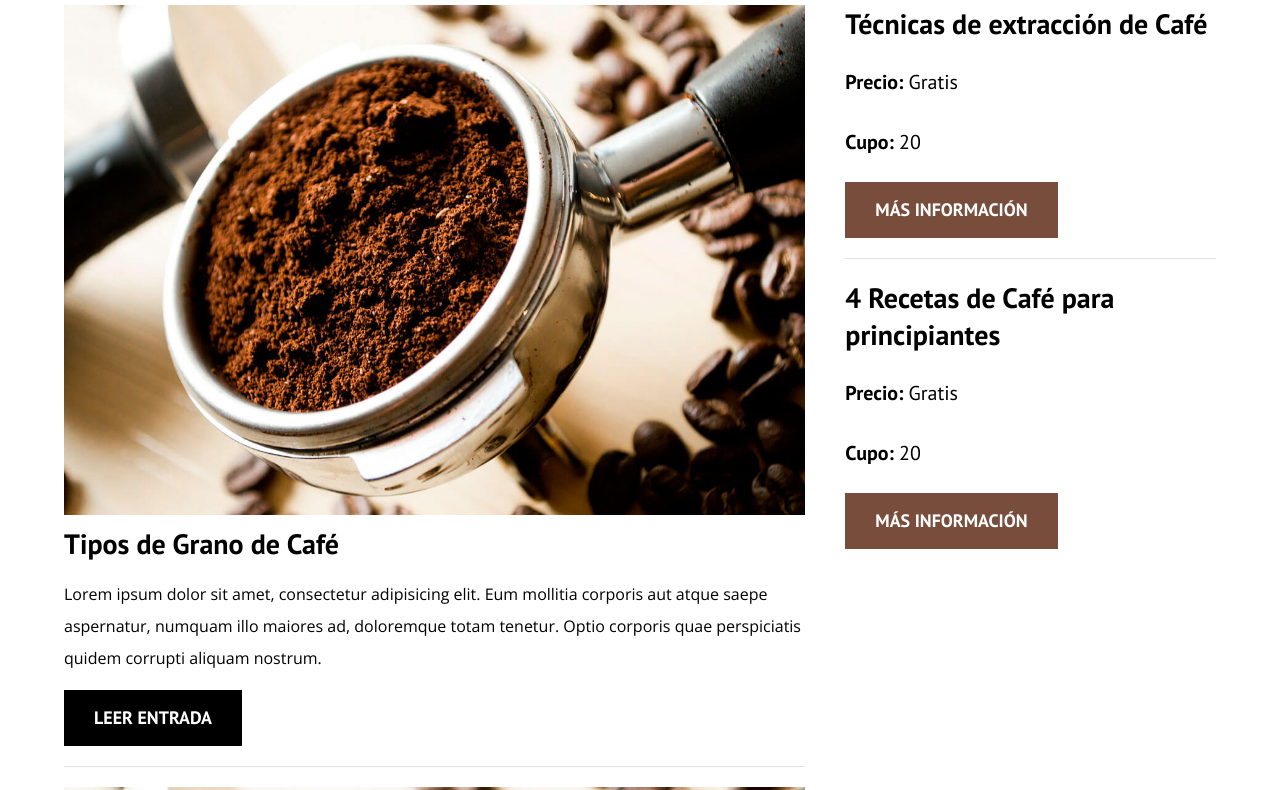
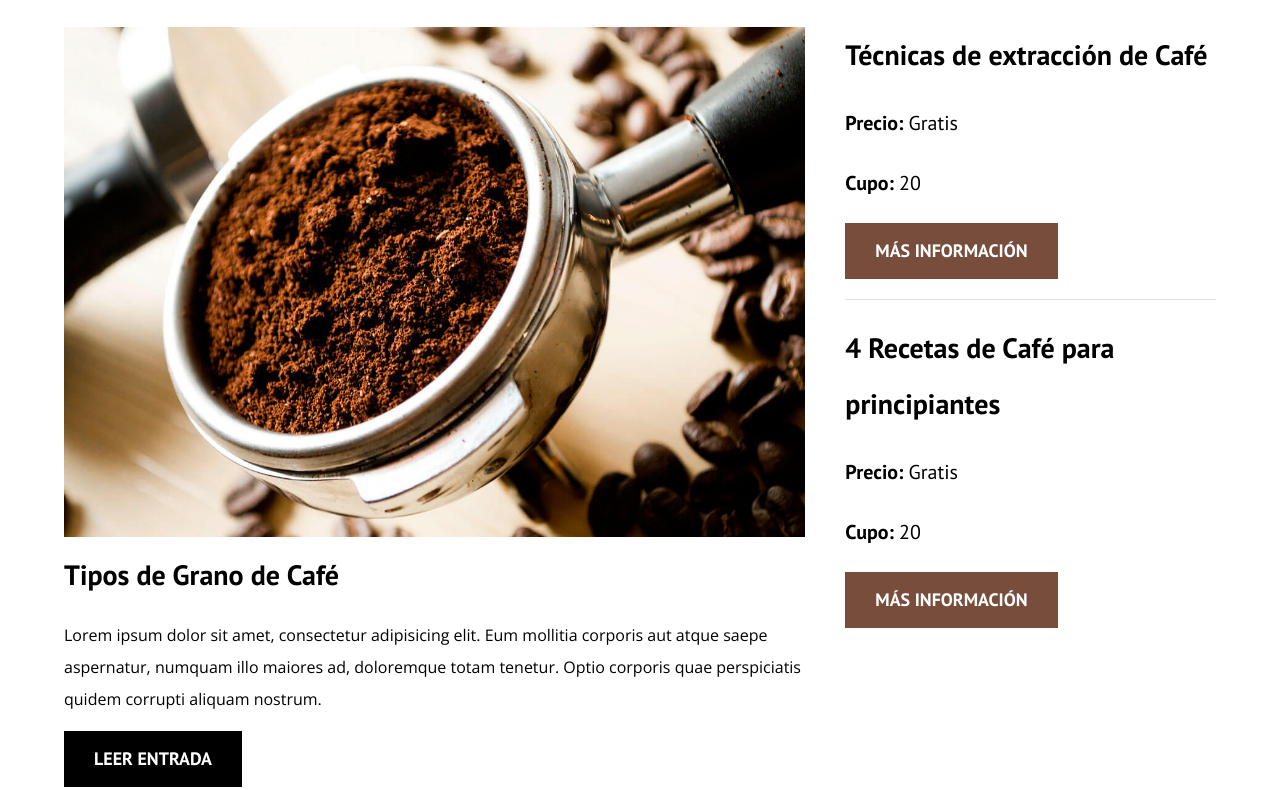
Before and after one commit to bnjj/BlogCafe, a plain HTML site: page index.html in a window 1280 px wide. Shown: the part 701-1491 px from the top of the page. Drawn offline with nearby package versions, Linux system fonts and the light colour scheme.

Commit message:
Interlineado Corregido

```diff
--- a/css/styles.css
+++ b/css/styles.css
@@ -44,7 +44,7 @@ a {
 
 h1,h2,h3,h4 {
     font-family:var(--fuenteHeading);
-   /* ¡   line-height: 1.2rem;  REVISAR PORQUE ROMPE*/
+     line-height: 1.2;
 }
 h1 {
     font-size: 4.8rem;
@@ -77,7 +77,7 @@ img{
 @media (min-width: 768px) {
 
     h1,h2,h3,h4 {
-        line-height: normal;
+        line-height: 2;
     }
 
 }
```
